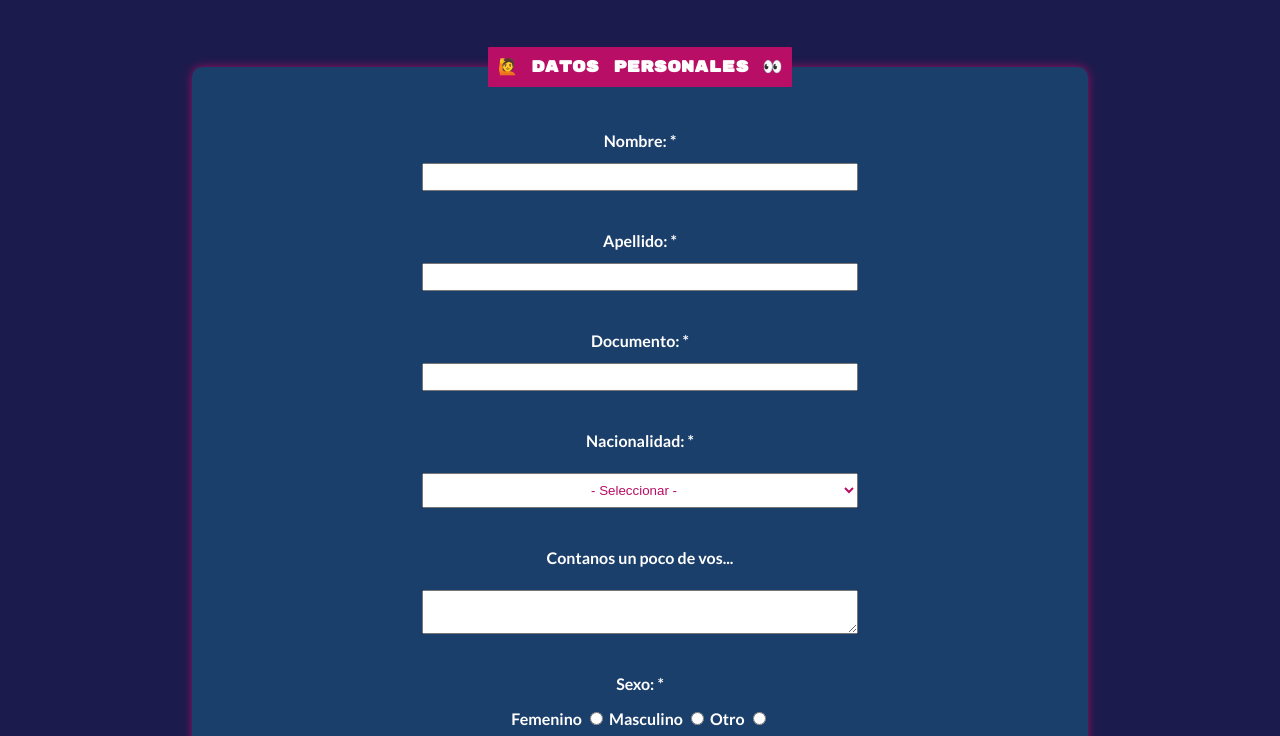
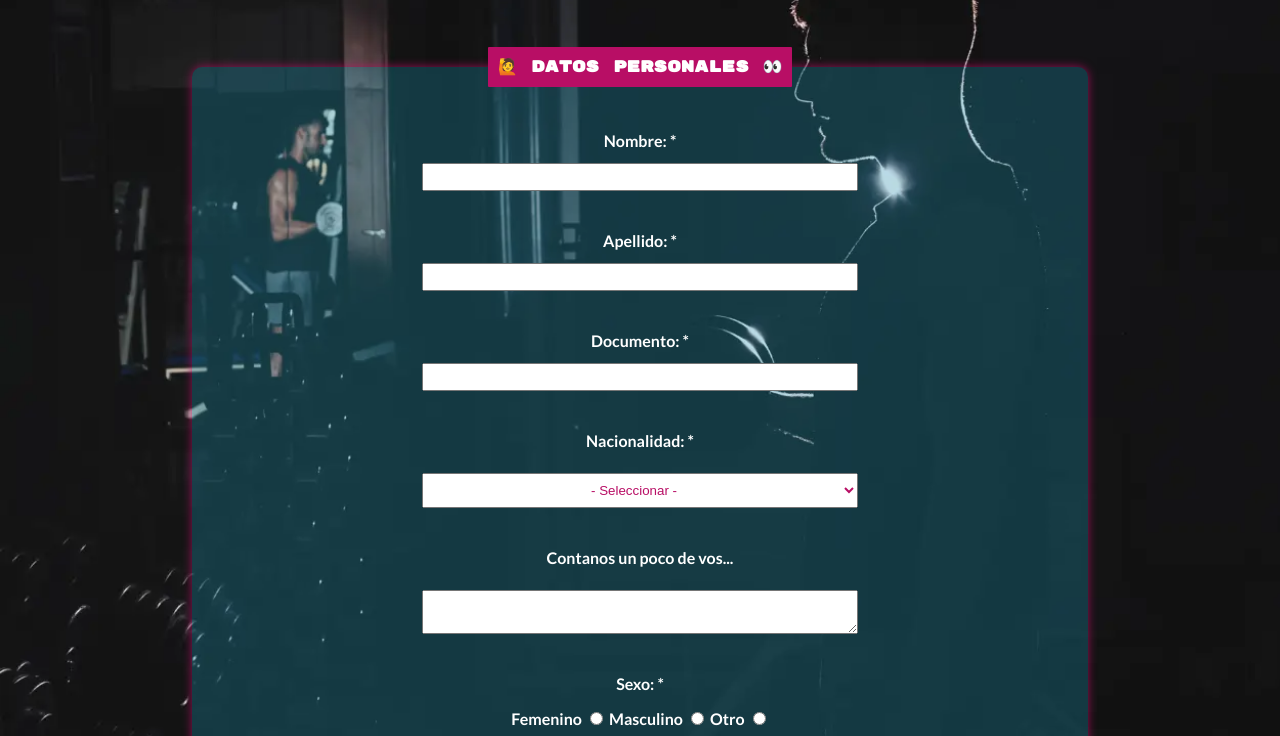
Before and after one commit to FloRiArguedas/EducacionIT_Desafio06, a website built with Vite: page PaginaUrbana/index.html in a window 1280 px wide. Shown: the part 123-859 px from the top of the page. Built offline with nearby package versions, Linux system fonts and the light colour scheme; files whose address does not match are found by name.

Commit message:
url image changed

```diff
--- a/PaginaUrbana/css/styles-urban.css
+++ b/PaginaUrbana/css/styles-urban.css
@@ -7,7 +7,7 @@ body {
   font-family: "Lato", sans-serif;
   margin: 0;
   font-weight: 500;
-  background-image: url("public/imgs/gymbackground-01.webp");
+  background-image: url("/imgs/gymbackground-01.webp");
   background-repeat: no-repeat;
   background-size: cover;
 }
```
